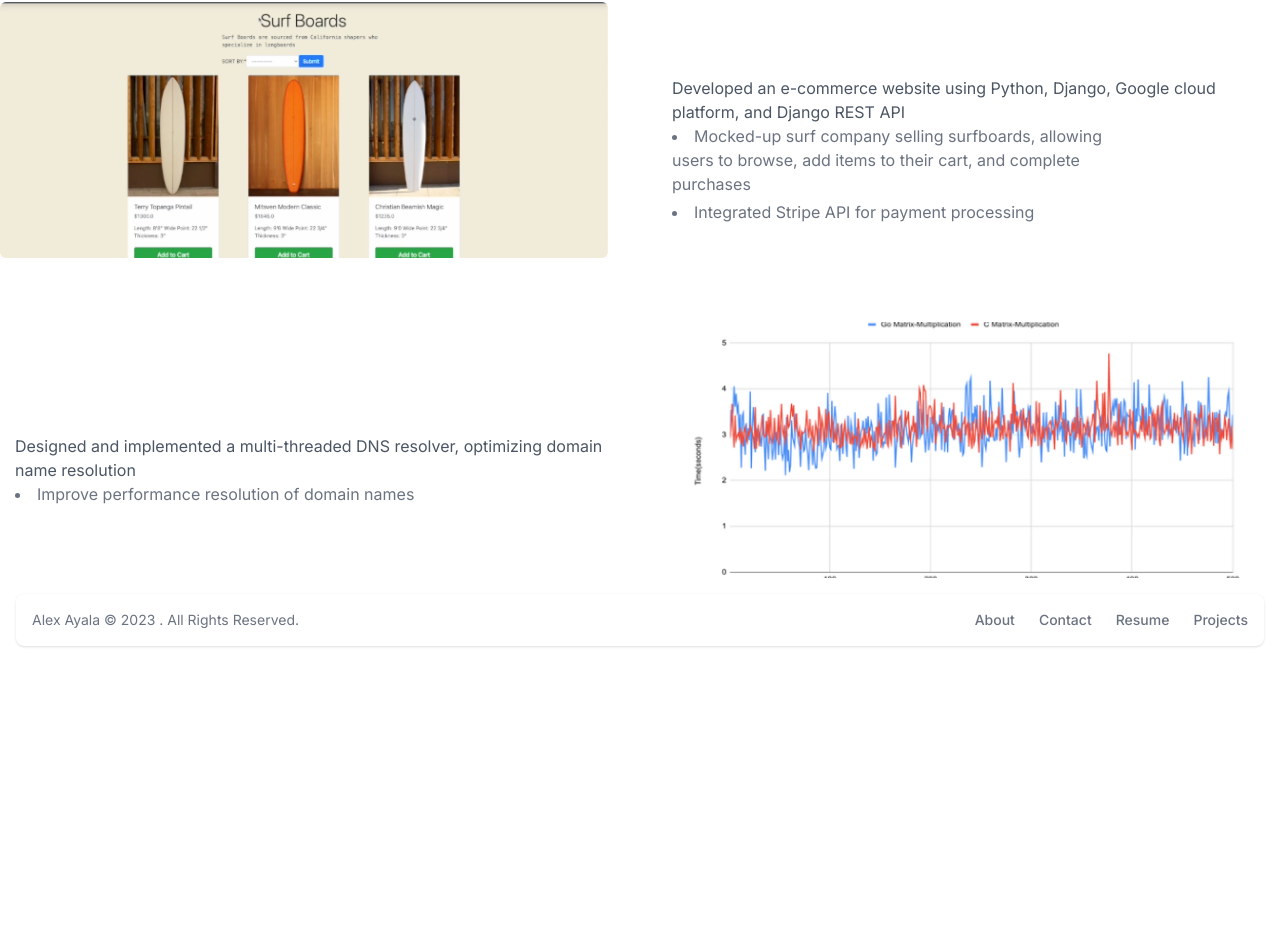
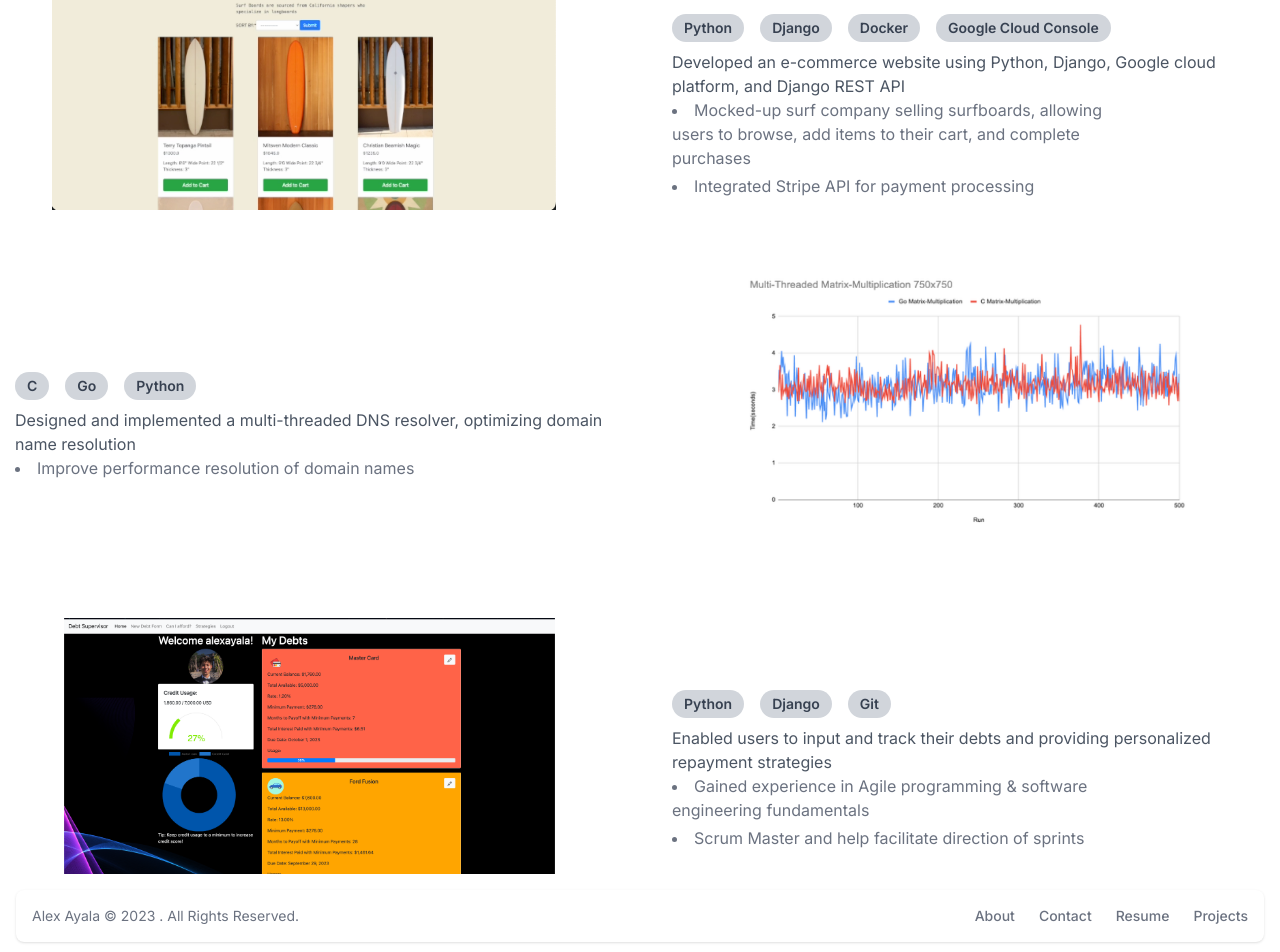
Before and after one commit to aayala7896/my-portfolio, a Next.js app: page / in a window 1280 px wide. Shown: the part 1334-2286 px from the top of the page. Before the commit the page ends 1996 px from the top, so only its background shows below. Built offline with nearby package versions, Linux system fonts and the light colour scheme.

Commit message:
Added third projects and respective technolgies used with badges

```diff
--- a/app/layout.tsx
+++ b/app/layout.tsx
@@ -5,8 +5,8 @@ import './globals.css'
 const inter = Inter({ subsets: ['latin'] })
 
 export const metadata: Metadata = {
-  title: 'Create Next App',
-  description: 'Generated by create next app',
+  title: 'Portfolio',
+  description: 'Portfolio-Alex Ayala',
 }
 
 export default function RootLayout({
--- a/components/about.tsx
+++ b/components/about.tsx
@@ -5,7 +5,7 @@ import Image from 'next/image';
 
 function About() {
     return (
-      <div id="about" className="grid grid-cols-4 gap-4 pt-6 pb-6">
+      <div id="about" className="grid grid-cols-4 gap-4 scroll-mt-12">
        <div className="container space-y-8">
         <Image
           src="/IMG_6742.jpg"
--- a/components/header.tsx
+++ b/components/header.tsx
@@ -10,8 +10,8 @@ function Header(){
                 <p className = "mb-4 tracking-tight">Web Developer / CS Student</p>
                 </div>
                 <div>
-                <Link href="#about">
-                <button type="button" className="scroll-button text-white bg-gray-800 hover:bg-gray-900 focus:outline-none focus:ring-4 focus:ring-gray-300 font-medium rounded-lg text-sm px-5 py-2.5 me-2 mb-2 dark:bg-gray-800 dark:hover:bg-gray-700 dark:focus:ring-gray-700 dark:border-gray-700">About Me</button>
+                <Link href="#about" >
+                <button type="button" className="text-white bg-gray-800 hover:bg-gray-900 focus:outline-none focus:ring-4 focus:ring-gray-300 font-medium rounded-lg text-sm px-5 py-2.5 me-2 mb-2 dark:bg-gray-800 dark:hover:bg-gray-700 dark:focus:ring-gray-700 dark:border-gray-700">About Me</button>
                 </Link>
                 <button type="button" className="text-white bg-gray-800 hover:bg-gray-900 focus:outline-none focus:ring-4 focus:ring-gray-300 font-medium rounded-lg text-sm px-5 py-2.5 me-2 mb-2 dark:bg-gray-800 dark:hover:bg-gray-700 dark:focus:ring-gray-700 dark:border-gray-700">Resume</button>
                 <Link href="#projects">
--- a/components/projects.jsx
+++ b/components/projects.jsx
@@ -5,7 +5,7 @@ import React from 'react';
 function Projects(){
 
     return (
-        <projects id="projects">
+        <projects id="projects" className="scroll-mt-12">
             <h1 class="text-5xl font-extrabold dark:text-white text-center pt-6">Project Showcase</h1>
             <div className="container mx-auto flex flex-col items-center space-y-16 pt-6">
 
@@ -15,12 +15,27 @@ function Projects(){
                         <img
                         src="/bluesurf.png"
                         alt="Project One"
-              className="object-cover w-full h-64 rounded-md mb-4 lg:mb-0"
+                        className="object-contain w-full h-64 rounded-md mb-4 lg:mb-0"
                         />
                     </div>
 
                     <div className="w-full lg:w-1/2">
-            <h2 className="text-4xl font-extrabold dark:text-white">Blue Surf.</h2>
+                        <h2 className="text-4xl font-extrabold dark:text-white">Blue Surf.
+                        <div className="flex flex-wrap items-center py-2 space-x-4">
+                                <span className="bg-gray-300 dark:bg-gray-700 px-3 py-1 rounded-full text-sm font-semibold text-gray-700 dark:text-gray-300">
+                                Python
+                                </span>
+                                <span className="bg-gray-300 dark:bg-gray-700 px-3 py-1 rounded-full text-sm font-semibold text-gray-700 dark:text-gray-300">
+                                    Django
+                                </span>
+                                <span className="bg-gray-300 dark:bg-gray-700 px-3 py-1 rounded-full text-sm font-semibold text-gray-700 dark:text-gray-300">
+                                    Docker
+                                </span>
+                                <span className="bg-gray-300 dark:bg-gray-700 px-3 py-1 rounded-full text-sm font-semibold text-gray-700 dark:text-gray-300">
+                                    Google Cloud Console
+                                </span>
+                            </div>
+                        </h2>
                         <p className="text-gray-600 dark:text-gray-300">
                         Developed an e-commerce website using Python, Django, Google cloud platform, and Django REST API
                         </p>
@@ -38,7 +53,19 @@ function Projects(){
 
                 <div className="flex flex-col lg:flex-row lg:items-center lg:space-x-16">
                     <div className="w-full lg:w-1/2 order-2 lg:order-1">
-                    <h2 className="text-4xl font-extrabold dark:text-white">Multi-Thread Analysis.</h2>
+                        <h2 className="text-4xl font-extrabold dark:text-white space-x-4">Multi-Thread Analysis.
+                            <div className="flex flex-wrap items-center py-2 space-x-4">
+                                <span className="bg-gray-300 dark:bg-gray-700 px-3 py-1 rounded-full text-sm font-semibold text-gray-700 dark:text-gray-300">
+                                C
+                                </span>
+                                <span className="bg-gray-300 dark:bg-gray-700 px-3 py-1 rounded-full text-sm font-semibold text-gray-700 dark:text-gray-300">
+                                    Go
+                                </span>
+                                <span className="bg-gray-300 dark:bg-gray-700 px-3 py-1 rounded-full text-sm font-semibold text-gray-700 dark:text-gray-300">
+                                    Python
+                                </span>
+                        </div>
+                        </h2>
                         <p className="text-gray-600 dark:text-gray-300">
                         Designed and implemented a multi-threaded DNS resolver, optimizing domain name resolution
                         </p>
@@ -56,10 +83,53 @@ function Projects(){
                         <img
                         src="/ThreadAnalysis.png"
                         alt="Project Two"
-                    className="object-cover w-full h-64 rounded-md mb-4 lg:mb-0"
+                        className="object-contain w-full h-64 rounded-md mb-4 lg:mb-0"
                         />
                     </div>
                 </div>
+
+                <div className="flex flex-col lg:flex-row lg:items-center lg:space-x-16 pt-6">
+
+                    <div className="w-full lg:w-1/2">
+                        <img
+                        src="/DebtSupervisor.png"
+                        alt="Project Three"
+                        className="object-contain w-full h-64 rounded-md mb-4 lg:mb-0"
+                        />
+                    </div>
+
+                    <div className="w-full lg:w-1/2">
+                        <h2 className="text-4xl font-extrabold dark:text-white">Debt Supervisor.
+                            <div className="flex flex-wrap items-center py-2 space-x-4">
+                                <span className="bg-gray-300 dark:bg-gray-700 px-3 py-1 rounded-full text-sm font-semibold text-gray-700 dark:text-gray-300">
+                                    Python
+                                </span>
+                                <span className="bg-gray-300 dark:bg-gray-700 px-3 py-1 rounded-full text-sm font-semibold text-gray-700 dark:text-gray-300">
+                                    Django
+                                </span>
+                                <span className="bg-gray-300 dark:bg-gray-700 px-3 py-1 rounded-full text-sm font-semibold text-gray-700 dark:text-gray-300">
+                                    Git
+                                </span>
+
+                            </div>
+                        </h2>
+                        <p className="text-gray-600 dark:text-gray-300">
+                        Enabled users to input and track their debts and providing personalized repayment strategies
+                        </p>
+                        <ul class="max-w-md space-y-1 text-gray-500 list-disc list-inside dark:text-gray-400">
+                        <li>
+                        Gained experience in Agile programming & software engineering fundamentals
+                        </li>
+                        <li>
+                        Scrum Master and help facilitate direction of sprints
+
+                        </li>
+
+                        </ul>
+                    </div>
+                </div>
+
+
 </div>
 
 
```
Lines whose indentation alone changed are shown as unchanged.
